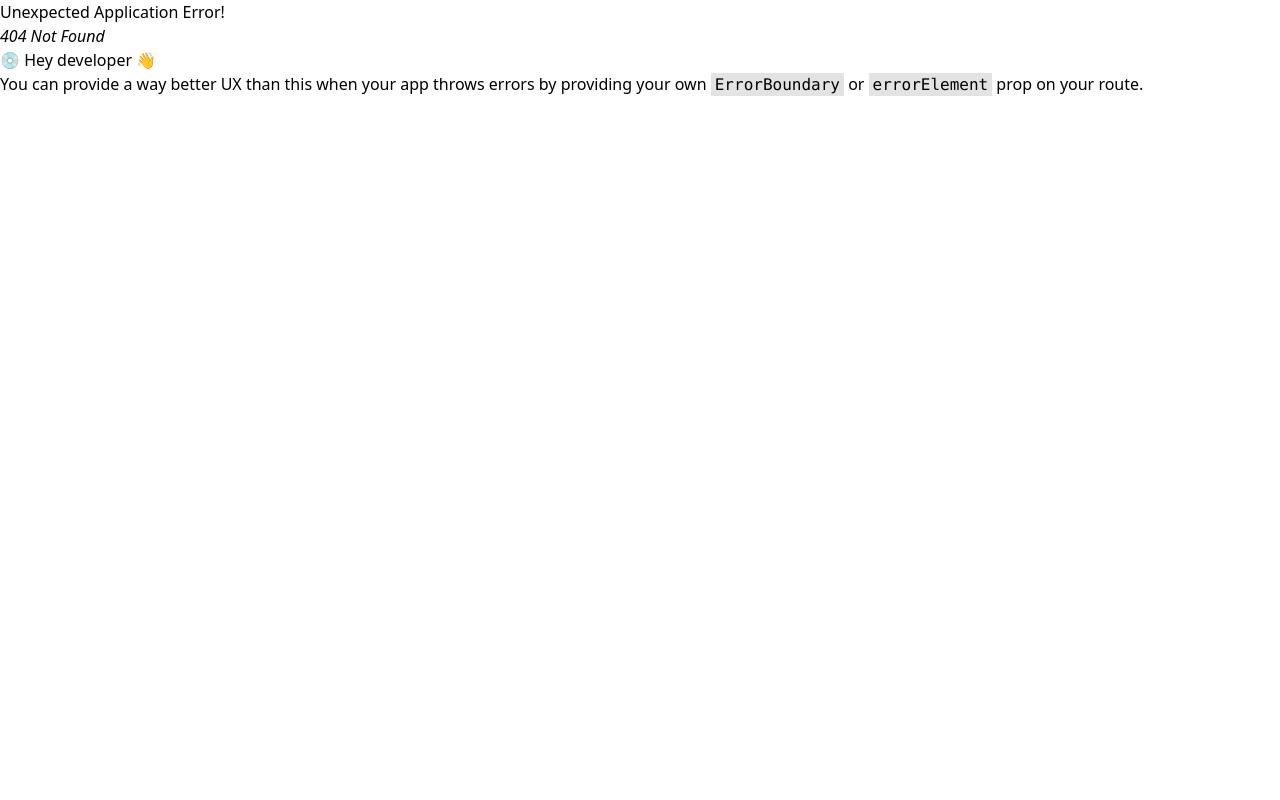
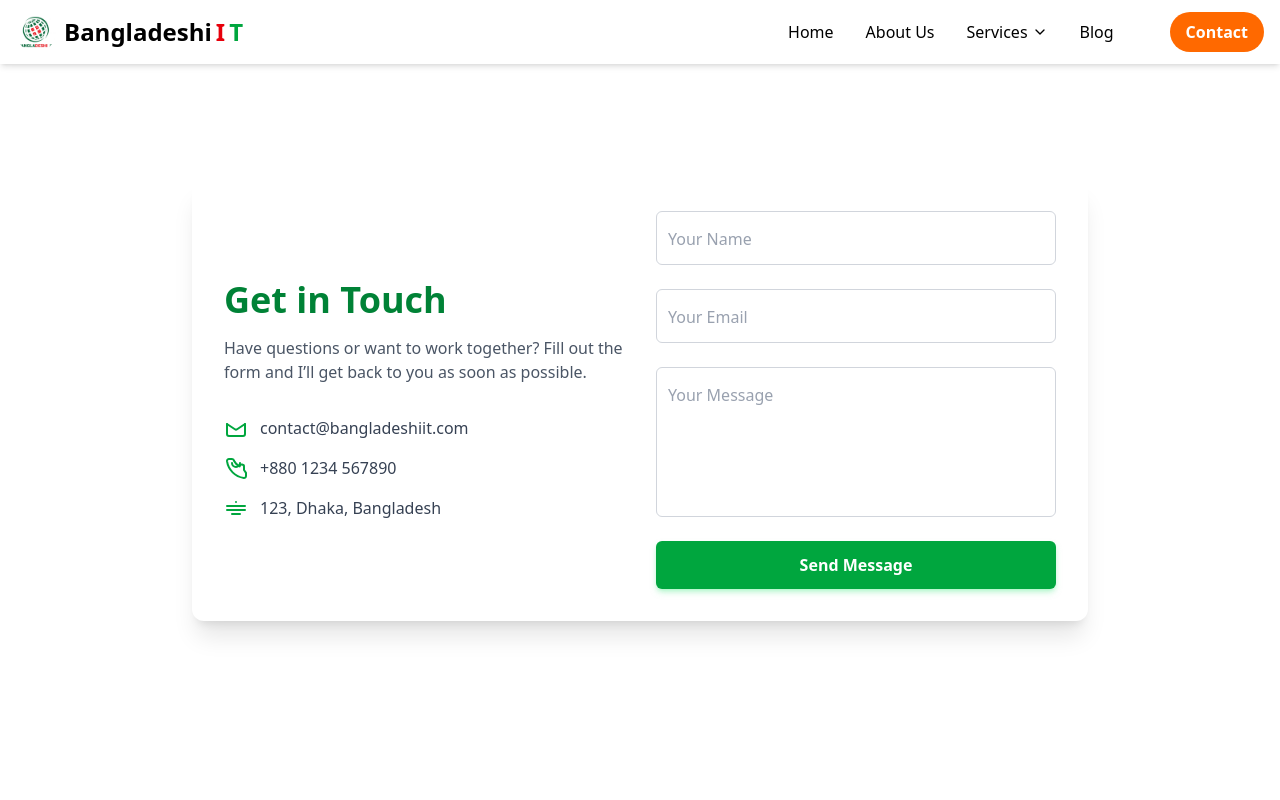
Before and after one commit to RizbiAhmmad/BangladeshiIT, a React (Vite) app: page /contact in a window 1280 px wide. Before the commit this address had no page. Shown: the top 800 px of the page. Built offline with nearby package versions, Linux system fonts and the light colour scheme.

Commit message:
Adding contact page

```diff
--- /dev/null
+++ b/src/Pages/Contact/Contact.jsx
@@ -0,0 +1,168 @@
+import { useState } from "react";
+
+export default function Contact() {
+  const [form, setForm] = useState({
+    name: "",
+    email: "",
+    message: "",
+  });
+
+  const [submitted, setSubmitted] = useState(false);
+
+  const handleChange = (e) => {
+    setForm((prev) => ({ ...prev, [e.target.name]: e.target.value }));
+  };
+
+  const handleSubmit = (e) => {
+    e.preventDefault();
+
+    // Here you can add your form submission logic (e.g. API call)
+    console.log("Form submitted:", form);
+
+    setSubmitted(true);
+    setForm({ name: "", email: "", message: "" });
+
+    setTimeout(() => setSubmitted(false), 3000);
+  };
+
+  return (
+    <div className="min-h-screen bg-white flex items-center justify-center px-4 py-12">
+      <div className="max-w-4xl w-full bg-white rounded-xl shadow-xl p-8 md:flex md:space-x-8">
+        {/* Contact Info */}
+        <div className="md:w-1/2 mb-10 md:mb-0 flex flex-col justify-center">
+          <h2 className="text-4xl font-extrabold text-green-700 mb-4">
+            Get in Touch
+          </h2>
+          <p className="text-gray-600 mb-8">
+            Have questions or want to work together? Fill out the form and I’ll
+            get back to you as soon as possible.
+          </p>
+          <div className="space-y-4 text-gray-700">
+            <div className="flex items-center space-x-3">
+              <svg
+                className="w-6 h-6 text-green-600"
+                fill="none"
+                stroke="currentColor"
+                strokeWidth={2}
+                strokeLinecap="round"
+                strokeLinejoin="round"
+                viewBox="0 0 24 24"
+              >
+                <path d="M3 8l7.89 5.26a2 2 0 002.22 0L21 8" />
+                <path d="M21 8v10a2 2 0 01-2 2H5a2 2 0 01-2-2V8" />
+              </svg>
+              <span>contact@bangladeshiit.com</span>
+            </div>
+            <div className="flex items-center space-x-3">
+              <svg
+                className="w-6 h-6 text-green-600"
+                fill="none"
+                stroke="currentColor"
+                strokeWidth={2}
+                strokeLinecap="round"
+                strokeLinejoin="round"
+                viewBox="0 0 24 24"
+              >
+                <path d="M22 16.92v3a2 2 0 01-2.18 2A19.79 19.79 0 013 5.18 2 2 0 015 3h3a2 2 0 012 1.72 12.15 12.15 0 005.67 5.67A2 2 0 0120 11v3z" />
+                <path d="M16 7a4 4 0 01-8 0" />
+              </svg>
+              <span>+880 1234 567890</span>
+            </div>
+            <div className="flex items-center space-x-3">
+              <svg
+                className="w-6 h-6 text-green-600"
+                fill="none"
+                stroke="currentColor"
+                strokeWidth={2}
+                strokeLinecap="round"
+                strokeLinejoin="round"
+                viewBox="0 0 24 24"
+              >
+                <path d="M3 10h18M3 14h18M8 18h8M12 6h0" />
+              </svg>
+              <span>123, Dhaka, Bangladesh</span>
+            </div>
+          </div>
+        </div>
+
+        {/* Contact Form */}
+        <form
+          onSubmit={handleSubmit}
+          className="md:w-1/2 space-y-6"
+          noValidate
+          autoComplete="off"
+        >
+          {submitted && (
+            <div className="p-4 bg-green-100 border border-green-400 text-green-700 rounded-md mb-4 text-center font-semibold">
+              Thanks for reaching out! I will get back to you soon.
+            </div>
+          )}
+
+          <div className="relative">
+            <input
+              type="text"
+              id="name"
+              name="name"
+              value={form.name}
+              onChange={handleChange}
+              required
+              className="peer block w-full rounded-md border border-gray-300 px-3 pt-5 pb-2 placeholder-transparent focus:border-green-500 focus:outline-none focus:ring-1 focus:ring-green-500"
+              placeholder="Your Name"
+            />
+            <label
+              htmlFor="name"
+              className="absolute left-3 top-2 text-gray-500 text-sm transition-all peer-placeholder-shown:top-4 peer-placeholder-shown:text-base peer-placeholder-shown:text-gray-400 peer-focus:top-2 peer-focus:text-sm peer-focus:text-green-600"
+            >
+              Your Name
+            </label>
+          </div>
+
+          <div className="relative">
+            <input
+              type="email"
+              id="email"
+              name="email"
+              value={form.email}
+              onChange={handleChange}
+              required
+              className="peer block w-full rounded-md border border-gray-300 px-3 pt-5 pb-2 placeholder-transparent focus:border-green-500 focus:outline-none focus:ring-1 focus:ring-green-500"
+              placeholder="Your Email"
+            />
+            <label
+              htmlFor="email"
+              className="absolute left-3 top-2 text-gray-500 text-sm transition-all peer-placeholder-shown:top-4 peer-placeholder-shown:text-base peer-placeholder-shown:text-gray-400 peer-focus:top-2 peer-focus:text-sm peer-focus:text-green-600"
+            >
+              Your Email
+            </label>
+          </div>
+
+          <div className="relative">
+            <textarea
+              id="message"
+              name="message"
+              value={form.message}
+              onChange={handleChange}
+              rows="5"
+              required
+              className="peer block w-full rounded-md border border-gray-300 px-3 pt-5 pb-2 placeholder-transparent focus:border-green-500 focus:outline-none focus:ring-1 focus:ring-green-500 resize-none"
+              placeholder="Your Message"
+            />
+            <label
+              htmlFor="message"
+              className="absolute left-3 top-2 text-gray-500 text-sm transition-all peer-placeholder-shown:top-4 peer-placeholder-shown:text-base peer-placeholder-shown:text-gray-400 peer-focus:top-2 peer-focus:text-sm peer-focus:text-green-600"
+            >
+              Your Message
+            </label>
+          </div>
+
+          <button
+            type="submit"
+            className="w-full bg-green-600 hover:bg-green-700 transition text-white py-3 rounded-md font-semibold shadow-md shadow-green-300/50"
+          >
+            Send Message
+          </button>
+        </form>
+      </div>
+    </div>
+  );
+}
--- a/src/routes/routes.jsx
+++ b/src/routes/routes.jsx
@@ -5,6 +5,7 @@ import {
 import MainLayout from "../Layouts/MainLayout";
 import Home from "../Pages/Home/Home";
 import About from "../Pages/About/About";
+import Contact from "../Pages/Contact/Contact";
 
   export const router = createBrowserRouter([
     {
@@ -18,6 +19,10 @@ import About from "../Pages/About/About";
         {
           path: "/about",
           element: <About></About>
+        },
+        {
+          path: "/contact",
+          element: <Contact></Contact>
         }
 
       ]
```
